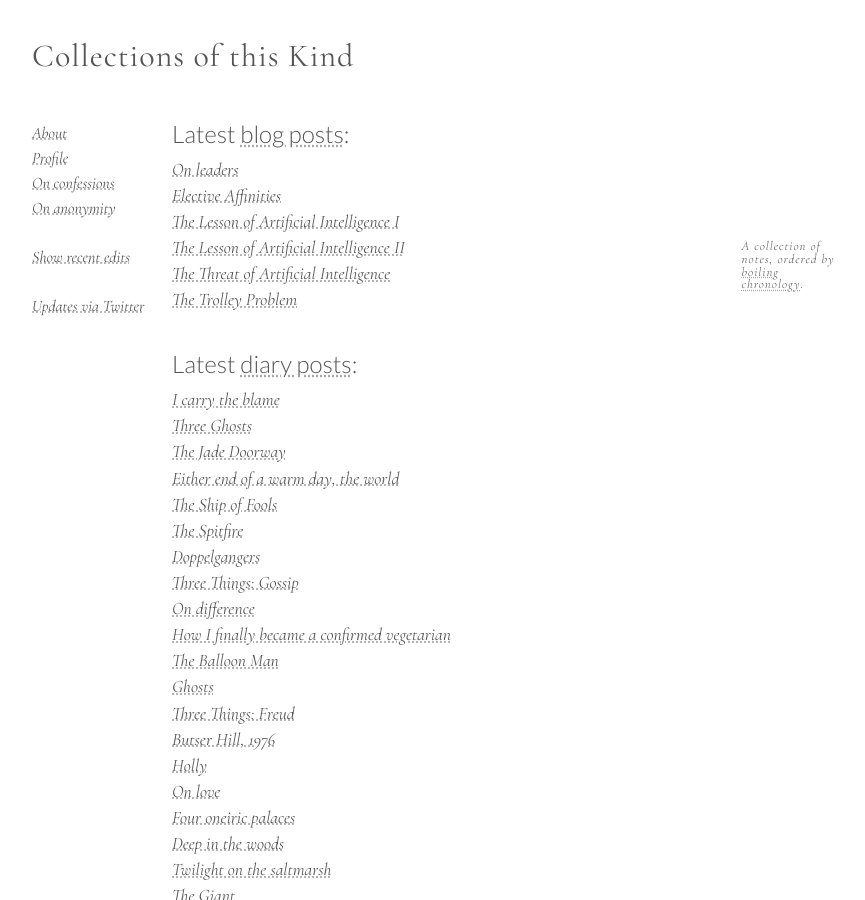
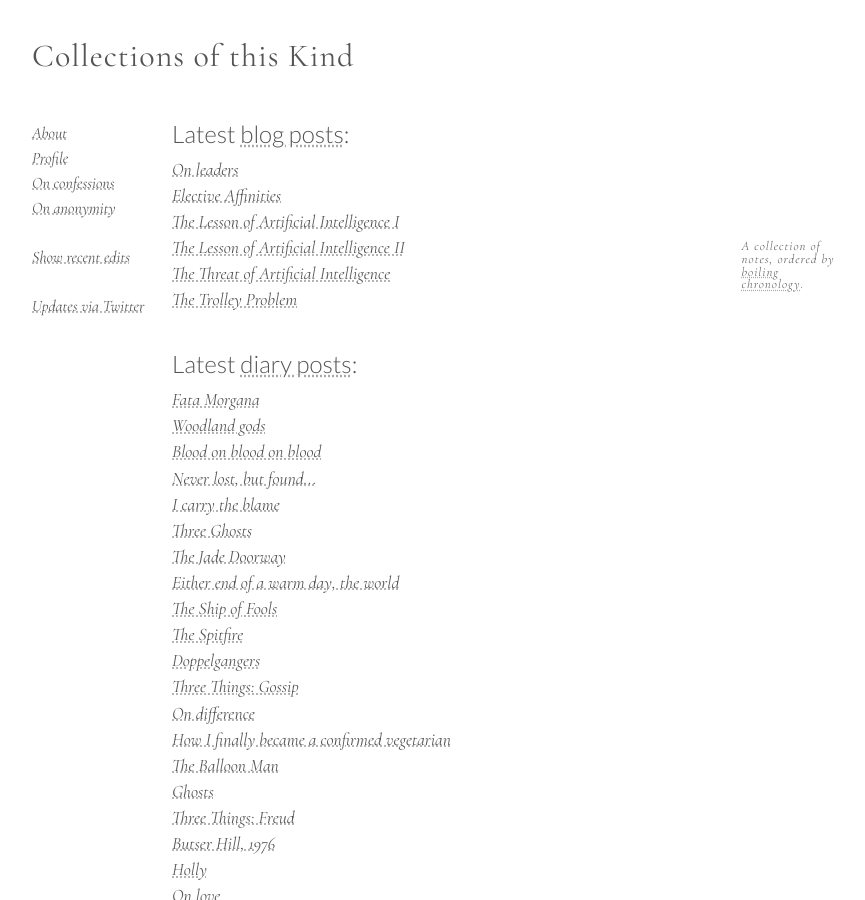
Before and after one commit to CollectionsOfThisKind/collectionsofthiskind.github.io, a Jekyll site: the page built from index.html, in a window 1280 px wide and 900 px high. Shown: the whole window, without its empty margins (78-943 px from the left). Built offline with Jekyll 4.4.1, drawn with Linux system fonts in a browser that asks for light colours.

Commit message:
Add files via upload

```diff
--- a/index.html
+++ b/index.html
@@ -48,6 +48,10 @@ A collection of notes, ordered by <a href="/pages/about/boiling.html">boiling ch
 
 
 <ul class="new">
+<li><a href="pages/diary/town.html">Fata Morgana</a></li>
+<li><a href="pages/diary/silvian.html">Woodland gods</a></li>
+<li><a href="pages/diary/harm.html">Blood on blood on blood</a></li>
+<li><a href="pages/diary/village.html">Never lost, but found...</a></li>
 <li><a href="pages/diary/thevisit.html">I carry the blame</a></li>
 <li><a href="pages/diary/ghosts.html">Three Ghosts</a></li>
 <li><a href="pages/diary/green-doorway.html">The Jade Doorway</a></li>
```
